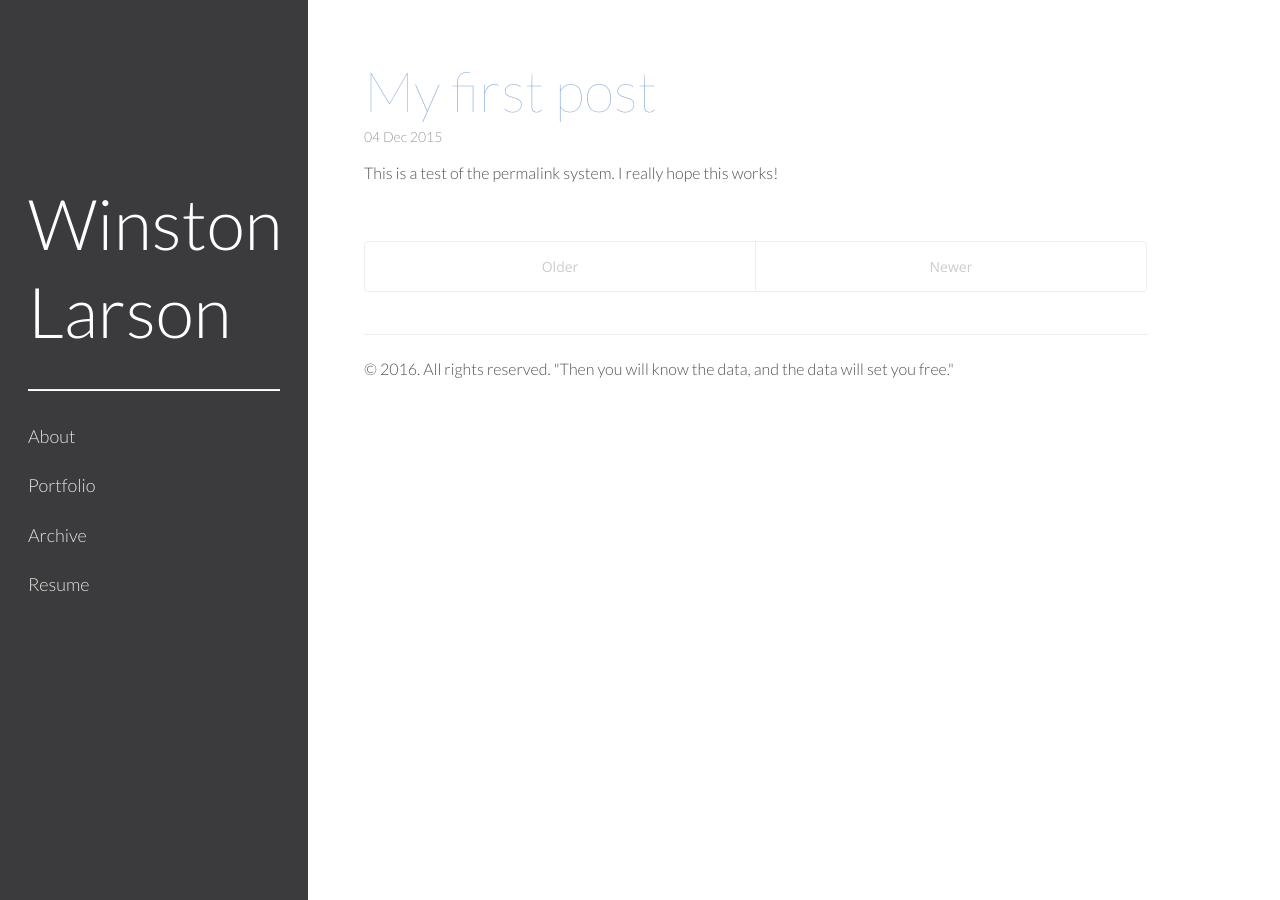
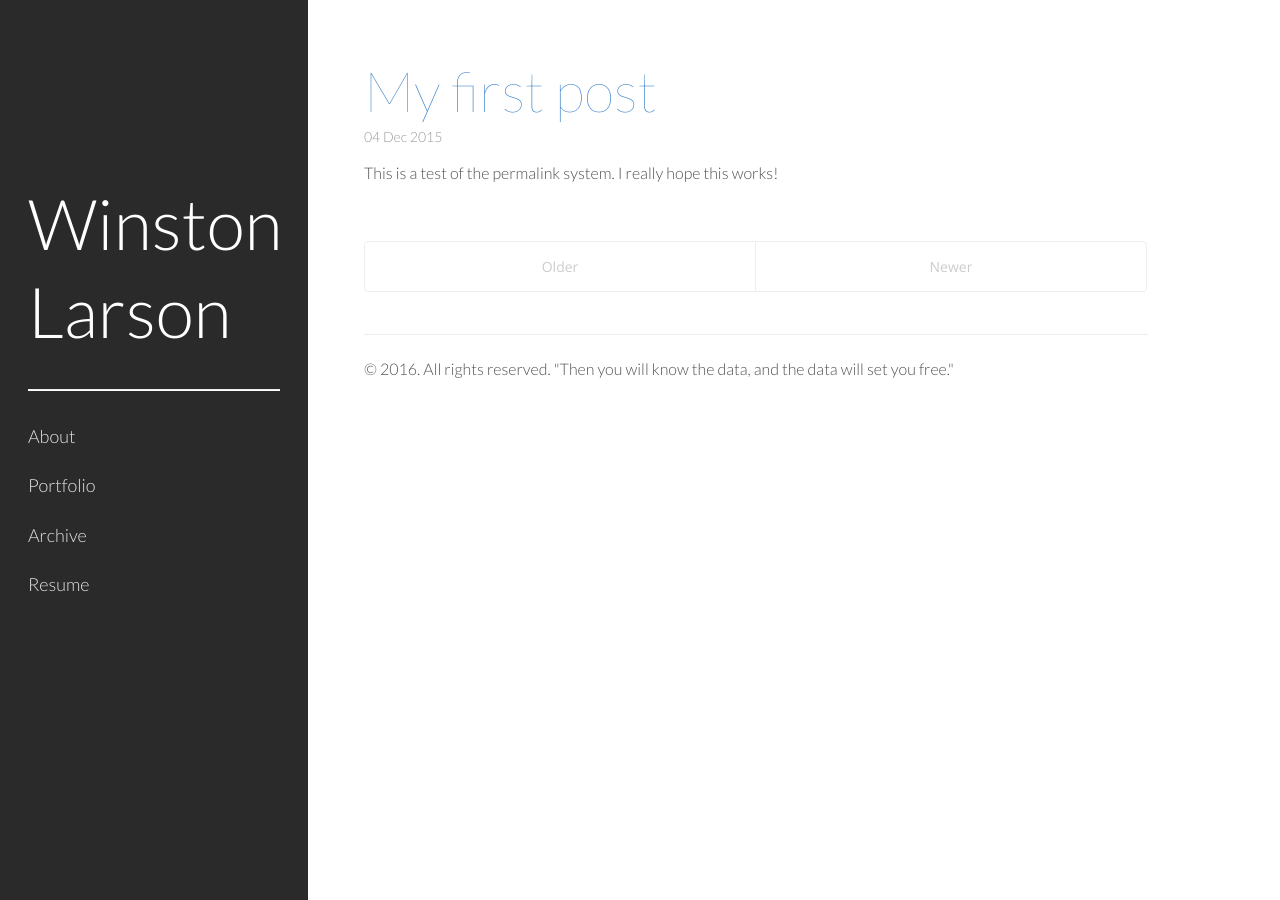
Before and after one commit to winstonlarson/old_website, a Jekyll site: the page built from index.html, in a window 1280 px wide. Built offline with Jekyll 4.4.1, drawn with Linux system fonts in a browser that asks for light colours; some web fonts are replaced; the list of posts is cut into pages by our own code.

Commit message:
sidebar and font colors

```diff
--- a/public/css/hyde.css
+++ b/public/css/hyde.css
@@ -53,7 +53,7 @@ html {
   text-align: left;
   padding: 2rem 1rem;
   color: rgba(255,255,255,.5);
-  background-color: #3B3B3D;
+  background-color: #2A2A2B;
 }
 @media (min-width: 48em) {
   .sidebar {
--- a/public/css/poole.css
+++ b/public/css/poole.css
@@ -345,14 +345,14 @@ tbody tr:nth-child(odd) th {
 .page-title,
 .post-title,
 .post-title a {
-  color: #88ACDB;88ACDB
+  color: #357EC7;
   font-weight:100;
   font-size: 4rem;
 }
 .page-title,
 .post-title {
   margin-top: 0;
-  color: #88ACDB;/*7B92B0*/
+  color: #357EC7;/*7B92B0*/
   font-weight:100;
   font-size: 4rem;
 }
```
